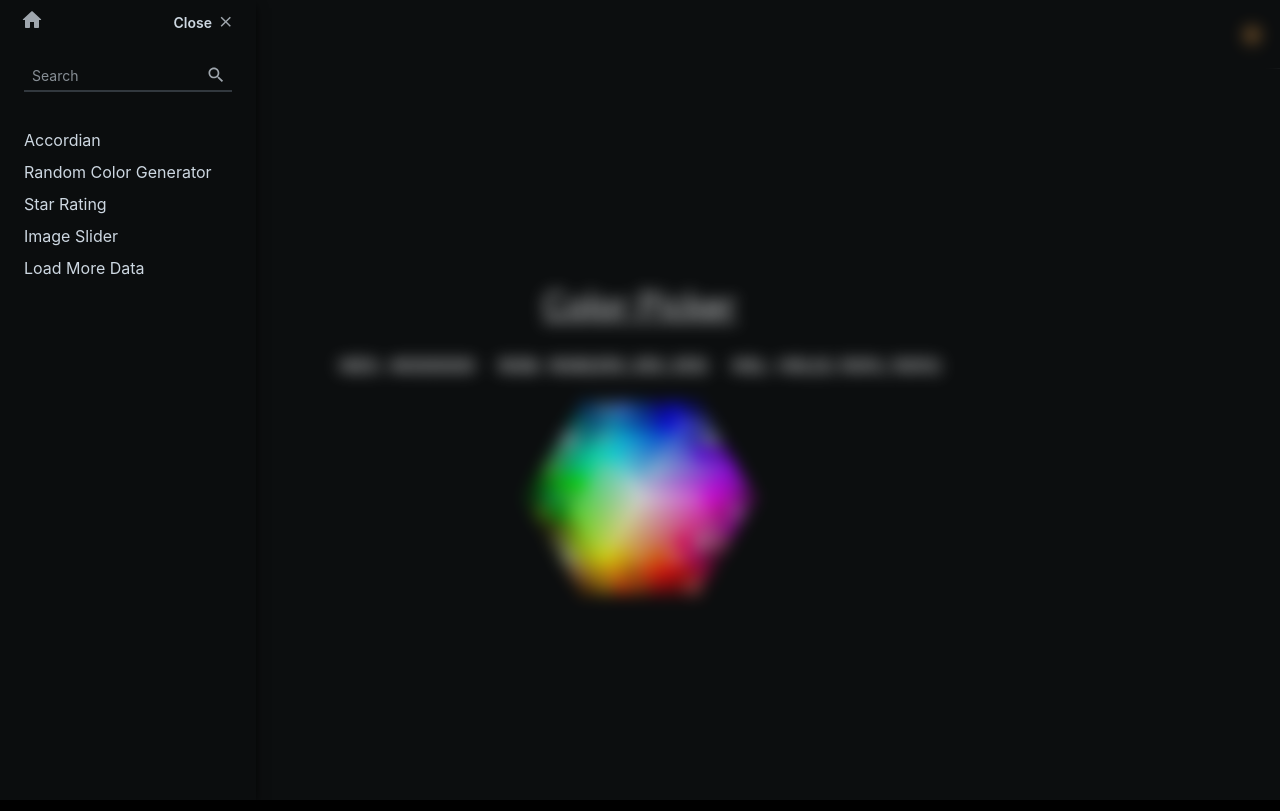
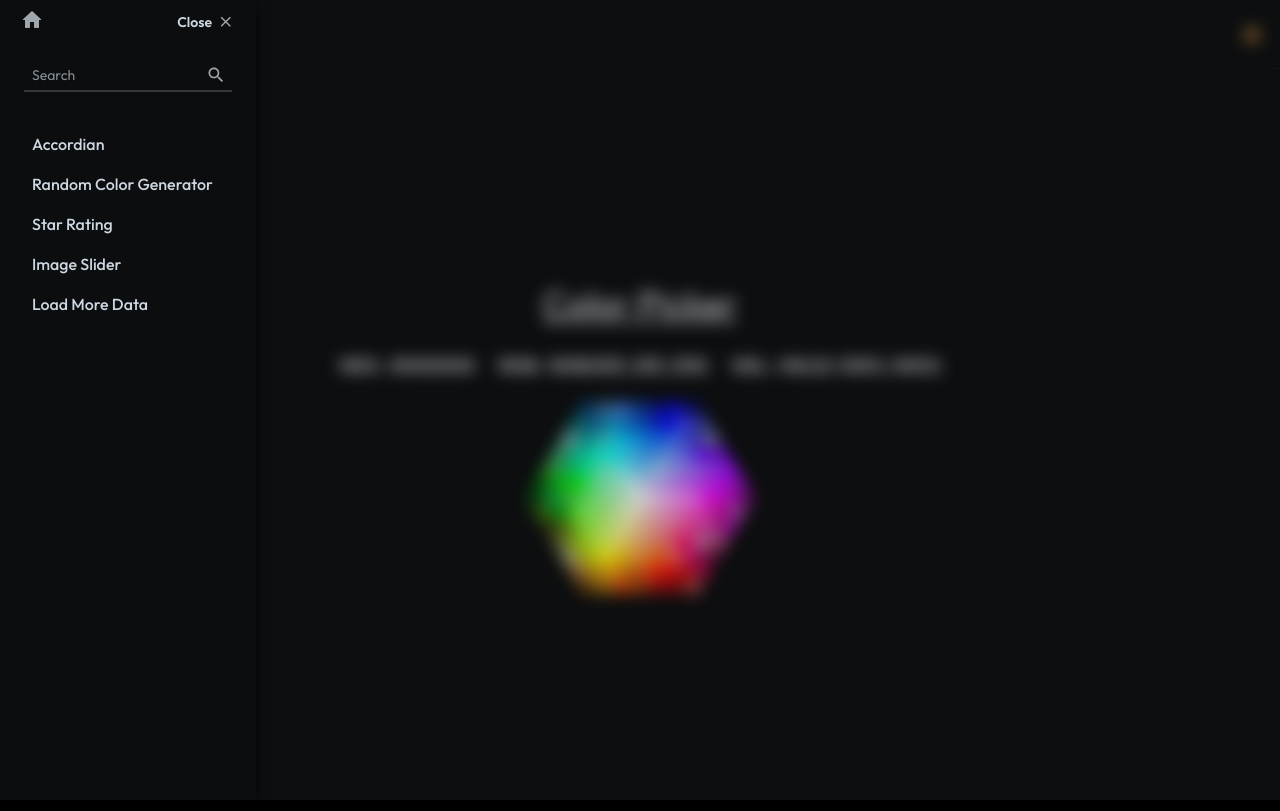
Before and after one commit to AmIt-DasIT/web-prep, a Next.js app: page /random-color-generator in a window 1280 px wide. Both pictures are taken after a click on the button 34 px from the left and 34 px from the top of the page. Built offline with nearby package versions, Linux system fonts and the light colour scheme.

Commit message:
Font Family fixed

```diff
--- a/app/globals.css
+++ b/app/globals.css
@@ -6,6 +6,7 @@
   --foreground-rgb: 0, 0, 0;
   --background-start-rgb: 214, 219, 220;
   --background-end-rgb: 255, 255, 255;
+  font-family: 'Outfite !important';
 }
 
 @media (prefers-color-scheme: dark) {
@@ -32,7 +33,6 @@ body {
   }
 }
 
-
 /* For scrollbar css */
 
 ::-webkit-scrollbar {
--- a/app/layout.tsx
+++ b/app/layout.tsx
@@ -2,7 +2,7 @@ import type { Metadata } from "next";
 import { Outfit } from "next/font/google";
 import "./globals.css";
 
-const montserrat = Outfit({subsets: ["latin"]})
+const outfit = Outfit({subsets: ["latin"]})
 
 export const metadata: Metadata = {
   title: "Web-Prep",
@@ -16,7 +16,7 @@ export default function RootLayout({
 }>) {
   return (
     <html lang="en">
-      <body className={montserrat.className}>{children}</body>
+      <body className={outfit.className}>{children}</body>
     </html>
   );
 }
--- a/components/LoadMoreData/LoadMoreData.tsx
+++ b/components/LoadMoreData/LoadMoreData.tsx
@@ -60,9 +60,8 @@ export default function LoadMoreData() {
       {products?.length > 0 && (
         <Box
           sx={{ display: "flex", justifyContent: "center", mb: 3 }}
-          onClick={() => setCount((count) => count + 1)}
         >
-          <Button variant="outlined" loading={loading}>
+          <Button variant="outlined" loading={loading} sx={{fontFamily: 'inherit'}} onClick={() => setCount((count) => count + 1)}>
             Load More
           </Button>
         </Box>
--- a/components/Menu/DrawerMenu.tsx
+++ b/components/Menu/DrawerMenu.tsx
@@ -30,7 +30,7 @@ export default function DrawerMenu() {
 
   const searchData = useMemo(() => {
     return path.data.filter((data) =>
-      data.name.toLowerCase().includes(formData.searchData),
+      data.name.toLowerCase().includes(formData.searchData.toLowerCase()),
     );
   }, [formData]);
 
@@ -129,7 +129,7 @@ export default function DrawerMenu() {
                   setTitle(value.name);
                 }
               }}
-              className="text-base py-1"
+              className={`text-base py-2 pl-2 mr-5 font-medium ${typeof window !== "undefined" && localStorage.getItem("title") === value.name ? "font-[800] duration-150 text-lg" : ""}`}
             >
               {value.name}
             </Link>
--- a/components/RandomColorGenerator/RandomColorGenerator.tsx
+++ b/components/RandomColorGenerator/RandomColorGenerator.tsx
@@ -43,7 +43,7 @@ export default function RandomColorGenerator() {
 
   return (
     <ThemeBox
-      className={`flex flex-col justify-center items-center max-h-screen min-h-[92.8vh]`}
+      className={`flex flex-col justify-center items-center max-h-screen min-h-[92.8vh] duration-700`}
       style={{ backgroundColor: color.hex }}
     >
       <div
--- a/components/ThemeBox.tsx
+++ b/components/ThemeBox.tsx
@@ -1,5 +1,7 @@
+
+"use client"
 import React from "react";
-import { CssVarsProvider, CssBaseline, Stack, Divider } from "@mui/joy";
+import { CssVarsProvider, CssBaseline, Stack, Divider, extendTheme } from "@mui/joy";
 import ModeSwitcher from "./ModeToggle";
 import DrawerMenu from "./Menu/DrawerMenu";
 
@@ -9,9 +11,17 @@ type ThemeBox = {
   style?: React.CSSProperties
 };
 
+const customTheme = extendTheme({
+    fontFamily: {
+      body: '"Outfit" !important',
+      fallback: "cursive",
+    }
+})
+
+
 export default function ThemeBox({ children, className, style }: ThemeBox) {
   return (
-    <CssVarsProvider defaultMode="dark" disableTransitionOnChange>
+    <CssVarsProvider defaultMode="dark" disableTransitionOnChange theme={customTheme}>
       <CssBaseline />
       <Stack
         display={"flex"}
```
